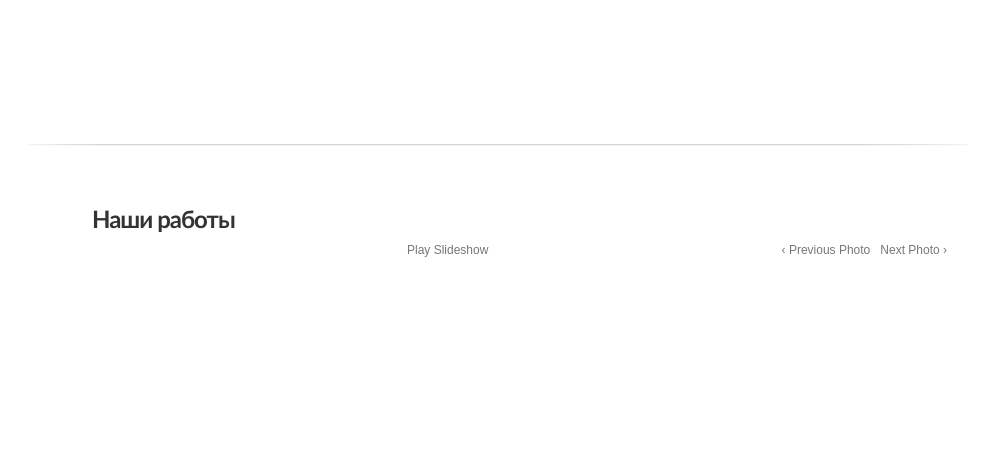
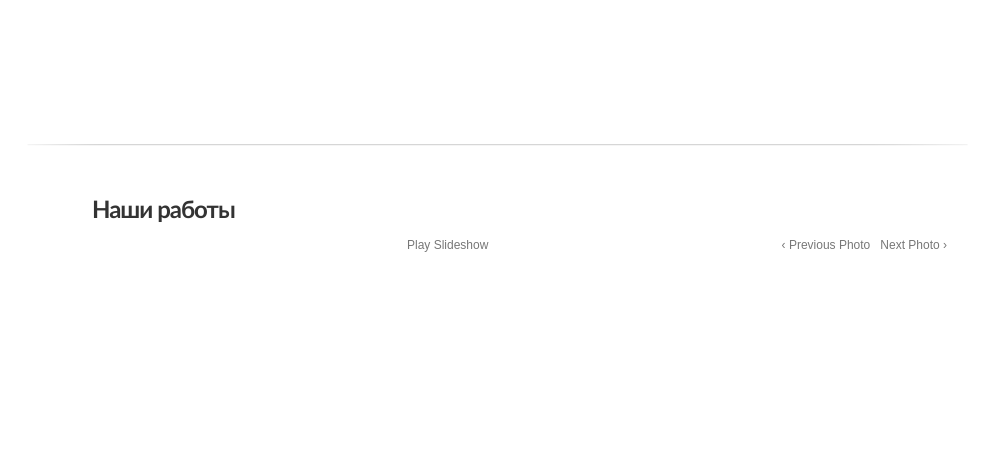
Before and after one commit to Alexandrov-Michael/vremena-goda, a Django app: template project/proj/templates/gallery2.html in a window 1280 px wide. Shown: the part 356-823 px from the top of the page, without its empty margins (143-1141 px from the left). Run offline with Django 3.2, Linux system fonts and the light colour scheme; the template is opened without the code that fills it, so the values that code supplies are empty.

Commit message:
style gallery

```diff
--- a/project/proj/templates/gallery2.html
+++ b/project/proj/templates/gallery2.html
@@ -72,7 +72,7 @@
 
 		<div id="page">
 			<div id="container">
-				<h2>Наши работы</h2>
+				<h1 class='margin-bot'>Наши работы</h1>
 
 				<!-- Start Advanced Gallery Html Containers -->
 				<div id="gallery" class="content">
--- a/public_html/media/css/style.css
+++ b/public_html/media/css/style.css
@@ -107,6 +107,10 @@ ul.menu,div#header ul.menu li ul,ul.left_side_menu{
 .partners{
   margin: 15px 0 0 30px; float: left;
 }
+
+.margin-bot{
+    margin: 0 0 15px 0;
+    }
 /************ END Common ******************/
 
 
```
